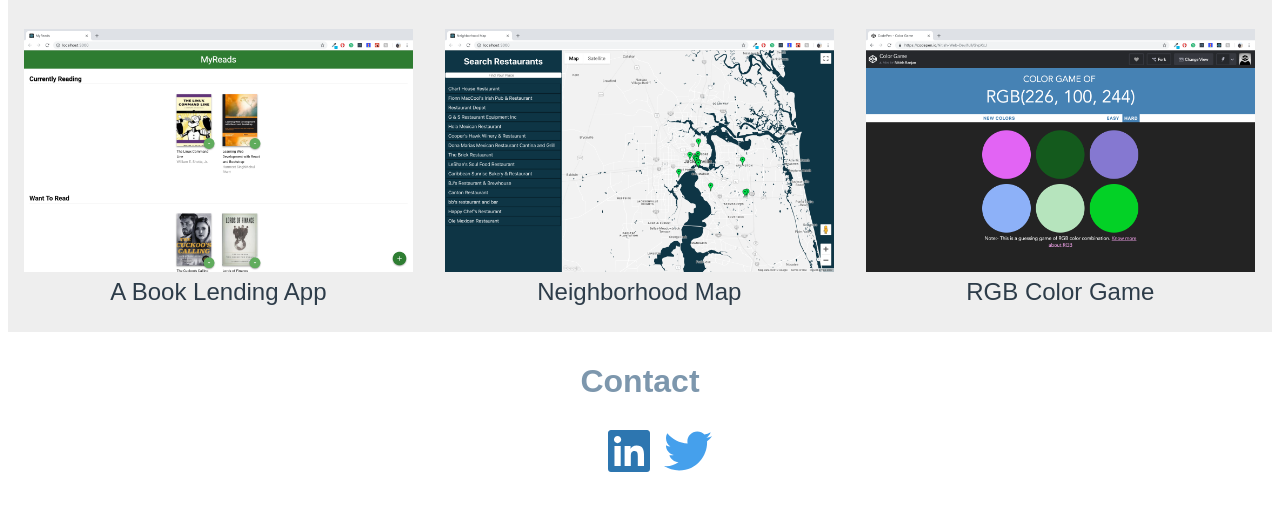
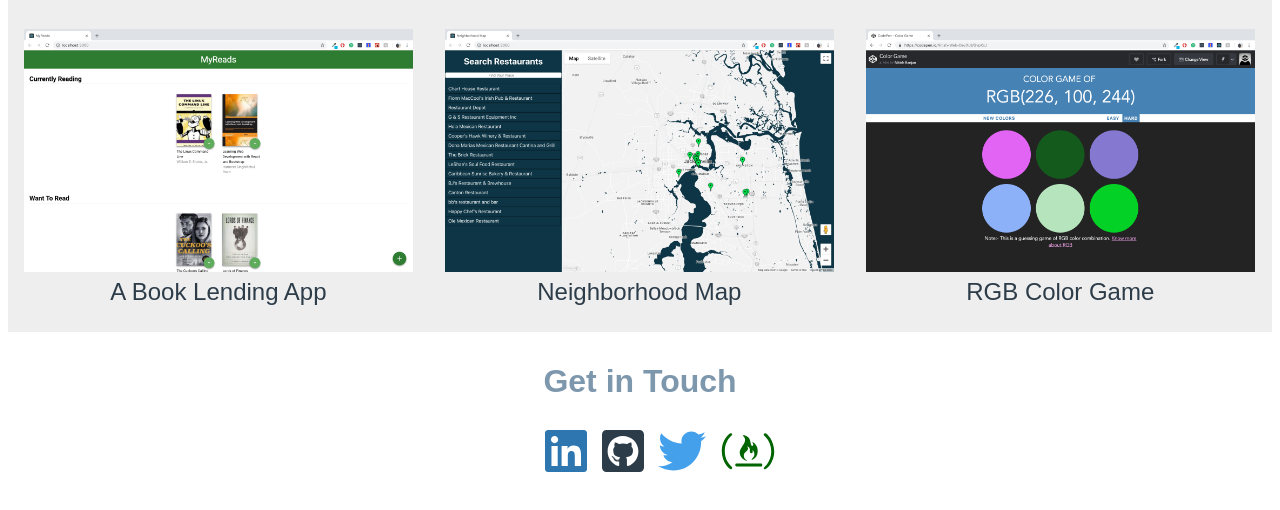
Before and after one commit to nitish03/Portfolio-Site, a plain HTML site: page index.html in a window 1280 px wide. Shown: the part 1426-1936 px from the top of the page. Drawn offline with Linux system fonts and the light colour scheme; a web font is replaced by a local one.

Commit message:
add contacts

```diff
--- a/css/style.css
+++ b/css/style.css
@@ -89,6 +89,11 @@
   display: inline-flex;
   list-style: none;
   padding: 5px;
+  transition: transform 0.3s;
+}
+
+.icon li:hover {
+  transform: scale(1.2);
 }
 
 .fa-linkedin{
@@ -97,6 +102,10 @@
 
 .fa-twitter{
   color: #45a0ec;
+}
+
+.fa-free-code-camp {
+  color: #006400;
 }
 
 .project, .bottom{
--- a/index.html
+++ b/index.html
@@ -104,13 +104,17 @@
     </div>
     <!-- footer -->
     <footer class="box bottom">
-      <h1>Contact</h1>
+      <h1>Get in Touch</h1>
       <ul class="icon">
         <li><a href="https://www.linkedin.com/in/nitishranjan03/" target="_blank"><i class="fab fa-linkedin fa-2x"></i></a></li>
+        <li><a href="https://github.com/nitish03" target="_blank"><i class="fab fa-github-square fa-2x"></i></a></li>
         <li><a href="https://twitter.com/NRanjanWebDev" target="_blank"><i class="fab fa-twitter fa-2x"></i></a></li>
+        <li><a href="https://www.freecodecamp.org/nranjan" target="_blank"><i class="fab fa-free-code-camp fa-2x"></i></a></li>
       </ul>
     </footer>
   </div>
-  <script defer src="https://use.fontawesome.com/releases/v5.0.13/js/all.js" integrity="sha384-xymdQtn1n3lH2wcu0qhcdaOpQwyoarkgLVxC/wZ5q7h9gHtxICrpcaSUfygqZGOe" crossorigin="anonymous"></script>
+  <script defer src="https://use.fontawesome.com/releases/v5.0.13/js/all.js"
+    integrity="sha384-xymdQtn1n3lH2wcu0qhcdaOpQwyoarkgLVxC/wZ5q7h9gHtxICrpcaSUfygqZGOe" crossorigin="anonymous">
+  </script>
 </body>
 </html>
```
Also changed, not shown: Js/App.js (added), 1 other file.
